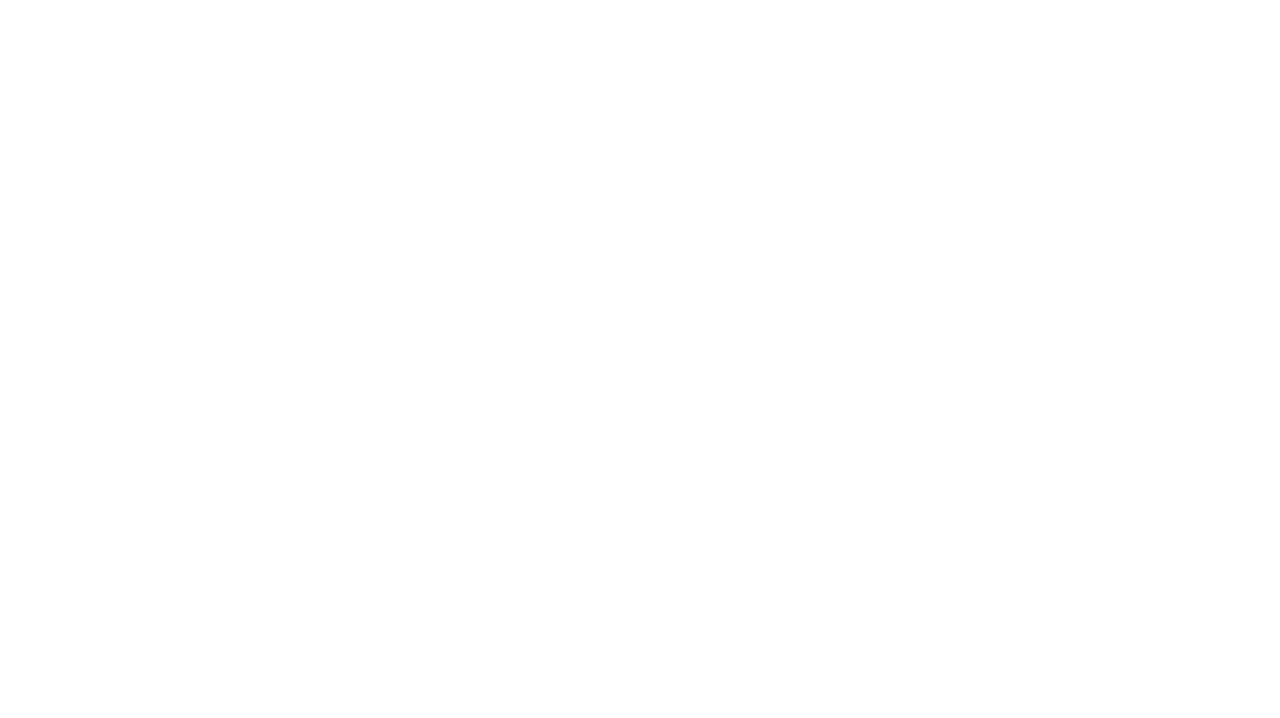
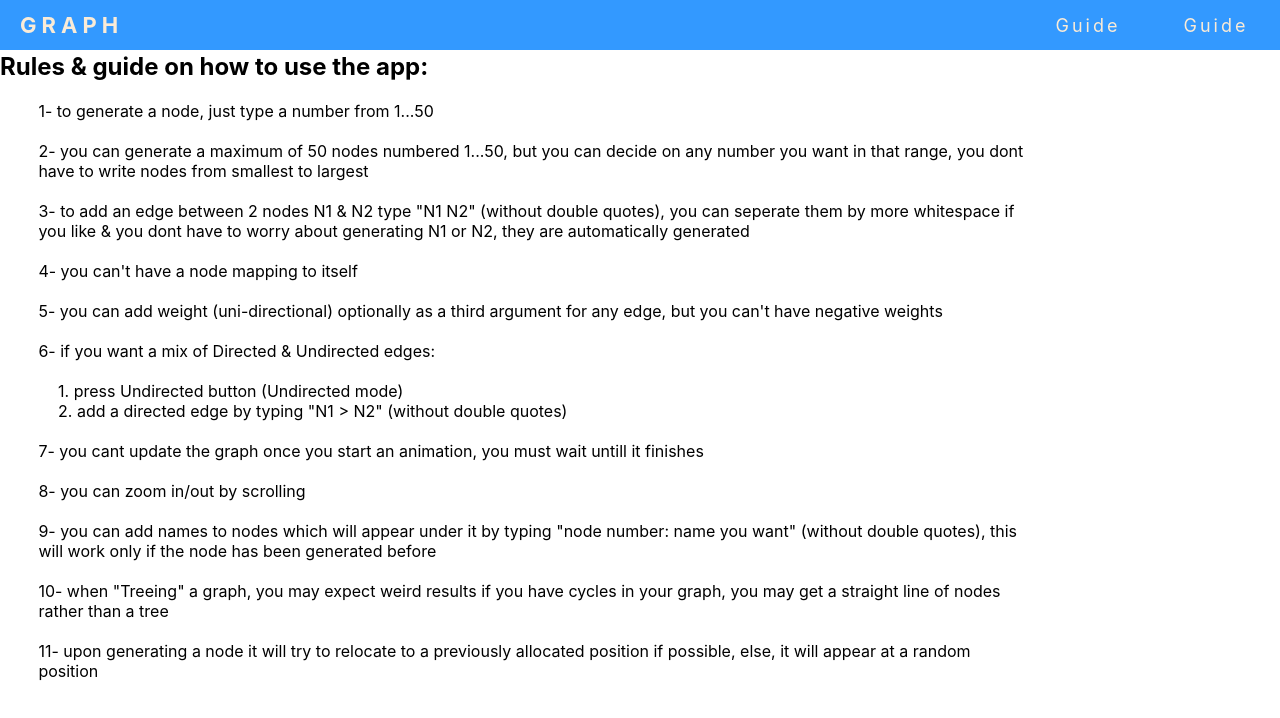
Before and after one commit to HNOONa-0/React_Graph_Project, a React (Create React App) app in the folder final_proj/: page /#/Guide in a window 1280 px wide. Before the commit this address led to /. Shown: the top 718 px of the page. Built offline with nearby package versions, Linux system fonts and the light colour scheme.

Commit message:
update links again

```diff
--- a/final_proj/src/App.js
+++ b/final_proj/src/App.js
@@ -41,11 +41,13 @@ function App() {
 
   const { width, height } = bodyDimension;
   return (
-    <Router basename={url}>
+    <Router
+    // basename={url}
+    >
       <Fragment>
         <Navbar></Navbar>
         <Routes>
-          <Route path="/Guide" element={<Guide />}></Route>
+          <Route exact path="/Guide" element={<Guide />}></Route>
           <Route
             exact
             path="/"
@@ -63,7 +65,7 @@ function App() {
               )
             }
           ></Route>
-          {/* <Route path="/About" element={<About />}></Route> */}
+          {/* <Route exact path="/About" element={<About />}></Route> */}
         </Routes>
       </Fragment>
     </Router>
--- a/final_proj/src/navbar/Navbar.js
+++ b/final_proj/src/navbar/Navbar.js
@@ -1,30 +1,40 @@
 import React from "react";
+import { Link } from "react-router-dom";
 import "./NavbarStyles.css";
 // changes
 // name change to Navbar from NavBar
 const url = "https://hnoona-0.github.io/React_Graph_Project/";
+
 const Navbar = () => {
   return (
     <div className="wrapper-nav-bar">
       <nav className="nav-bar">
         <div className="logo">
           {/* <h2>Graph</h2> */}
-          <a href={url}>Graph</a>
+          {/* <a href={url}>Graph</a> */}
+          <Link to="/">Graph</Link>
         </div>
         <ul className="nav-links">
           <li>
-            <a href={url + "Guide"}>Guide</a>
+            {/* <a href={url + "Guide"}>Guide</a> */}
+            <Link to="/Guide">Guide</Link>
           </li>
           {/* <li>
             <a href="http://localhost:3000/About">About</a>
           </li> */}
           <li>
-            <a
+            {/* <a
               href="https://github.com/HNOONa-0/React_Graph_Project"
               target="_blank"
             >
               Github
-            </a>
+            </a> */}
+            <Link
+              to="https://github.com/HNOONa-0/React_Graph_Project"
+              target="_blank"
+            >
+              Guide
+            </Link>
           </li>
         </ul>
       </nav>
```
